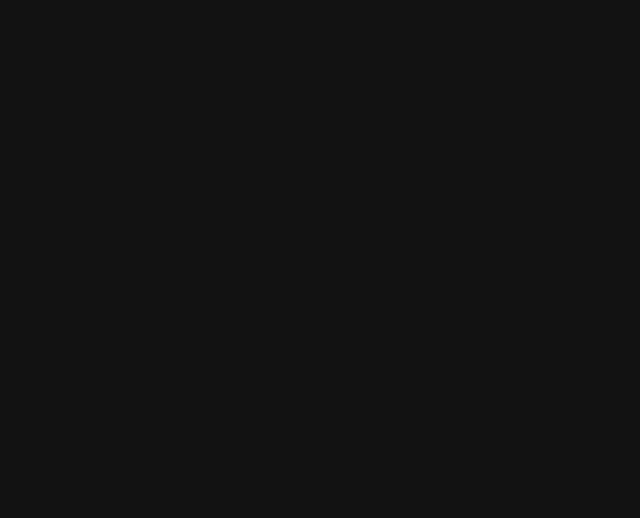
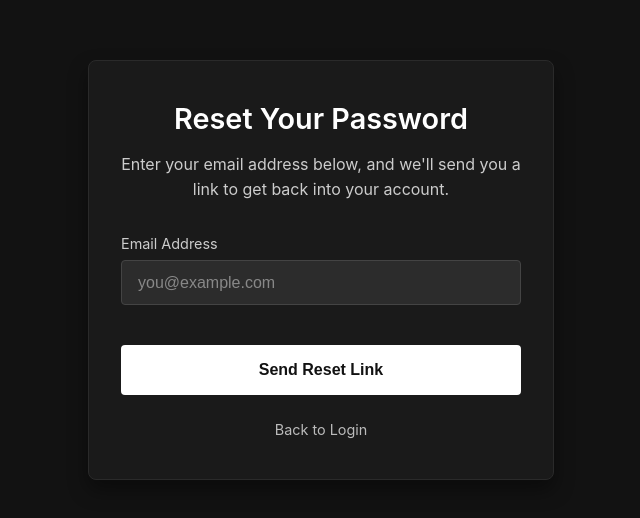
Before and after one commit to Jbruinsma/eCommerceProject, a Vue app in the folder frontend/: page /account-recovery in a window 1280 px wide. Before the commit this address had no page. Shown: the part 162-680 px from the top of the page, without its empty margins (319-959 px from the left). Built offline with nearby package versions, Linux system fonts and the light colour scheme.

Commit message:
Add Forgot Password page and update routing

```diff
--- a/frontend/src/router/index.js
+++ b/frontend/src/router/index.js
@@ -2,13 +2,15 @@ import { createRouter, createWebHistory } from 'vue-router'
 import HomePage from '@/views/HomePage.vue'
 import LoginPage from '@/views/LoginPage.vue'
 import RegisterPage from '@/views/RegisterPage.vue'
+import ForgotPassword from '@/views/ForgotPassword.vue'
 
 const router = createRouter({
   history: createWebHistory(import.meta.env.BASE_URL),
   routes: [
     { name: 'Home', path: '/', component: HomePage },
     { name: 'Login', path: '/login', component: LoginPage },
-    { name: 'Register', path: '/register', component: RegisterPage }
+    { name: 'Register', path: '/register', component: RegisterPage },
+    { name: 'ForgotPassword', path: '/account-recovery', component: ForgotPassword }
   ],
 })
 
--- /dev/null
+++ b/frontend/src/views/ForgotPassword.vue
@@ -0,0 +1,75 @@
+<template>
+  <div class="forgot-password-container">
+    <div class="form-container">
+      <h2>Reset Your Password</h2>
+      <p class="instructions">Enter your email address below, and we'll send you a link to get back into your account.</p>
+      <form @submit.prevent="handleForgotPassword">
+        <div class="form-group">
+          <label for="email">Email Address</label>
+          <input
+            id="email"
+            type="email"
+            class="form-input"
+            v-model="email"
+            placeholder="you@example.com"
+            required
+          >
+        </div>
+        <button type="submit" class="submit-button">Send Reset Link</button>
+      </form>
+      <div class="extra-links">
+        <a href="/login">Back to Login</a>
+      </div>
+    </div>
+  </div>
+</template>
+
+<script setup>
+import { ref } from 'vue';
+
+const email = ref('');
+
+const handleForgotPassword = () => {
+  // 1. --- API CALL ---
+  // You would make an API call here to your backend password reset endpoint.
+  // The backend should handle checking for the email and sending the reset link.
+  // For security, the backend should always return a successful response, even if the
+  // email doesn't exist, to prevent attackers from discovering registered emails.
+  console.log(`Password reset requested for: ${email.value}`);
+
+  alert("If that email is associated with an account, you will receive an email with steps to reset the password to your account.");
+};
+</script>
+
+<style scoped>
+/* Main container to center the form on the page */
+.forgot-password-container { align-items: center; background-color: #121212; display: flex; font-family: -apple-system, BlinkMacSystemFont, "Segoe UI", Roboto, Helvetica, Arial, sans-serif; justify-content: center; min-height: 100vh; padding: 2rem; }
+
+/* The form card itself */
+.form-container { background-color: #1a1a1a; border: 1px solid #2a2a2a; border-radius: 8px; box-shadow: 0 10px 20px rgba(0,0,0,0.4); max-width: 400px; padding: 2.5rem 2rem; width: 100%; }
+
+/* Header style */
+h2 { color: #ffffff; font-size: 1.8rem; font-weight: 600; margin-bottom: 1rem; margin-top: 0; text-align: center; }
+
+/* Instruction text below header */
+.instructions { color: #cccccc; line-height: 1.6; margin-bottom: 2rem; text-align: center; }
+
+/* Styling for each label + input group */
+.form-group { margin-bottom: 1.5rem; }
+
+label { color: #cccccc; display: block; font-size: 0.9rem; margin-bottom: 0.5rem; }
+
+/* Input fields */
+.form-input { background-color: #2c2c2c; border: 1px solid #444; border-radius: 4px; box-sizing: border-box; color: #ffffff; font-size: 1rem; padding: 0.8rem 1rem; transition: border-color 0.3s ease, box-shadow 0.3s ease; width: 100%; }
+.form-input::placeholder { color: #888; }
+.form-input:focus { border-color: #ffffff; box-shadow: 0 0 0 3px rgba(255, 255, 255, 0.1); outline: none; }
+
+/* Submit button */
+.submit-button { background-color: #ffffff; border: none; border-radius: 4px; color: #121212; cursor: pointer; font-size: 1rem; font-weight: bold; margin-top: 1rem; padding: 1rem; transition: background-color 0.3s ease; width: 100%; }
+.submit-button:hover { background-color: #dddddd; }
+
+/* Link to go back to login */
+.extra-links { margin-top: 1.5rem; text-align: center; }
+.extra-links a { color: #bbbbbb; font-size: 0.9rem; text-decoration: none; transition: color 0.3s ease; }
+.extra-links a:hover { color: #ffffff; text-decoration: underline; }
+</style>
--- a/frontend/src/views/LoginPage.vue
+++ b/frontend/src/views/LoginPage.vue
@@ -28,7 +28,7 @@
         <button type="submit" class="submit-button">Login</button>
       </form>
       <div class="extra-links">
-        <a href="#">Forgot Password?</a>
+        <a href="/account-recovery">Forgot Password?</a>
         <a href="/register">Create Account</a>
       </div>
     </div>
```
